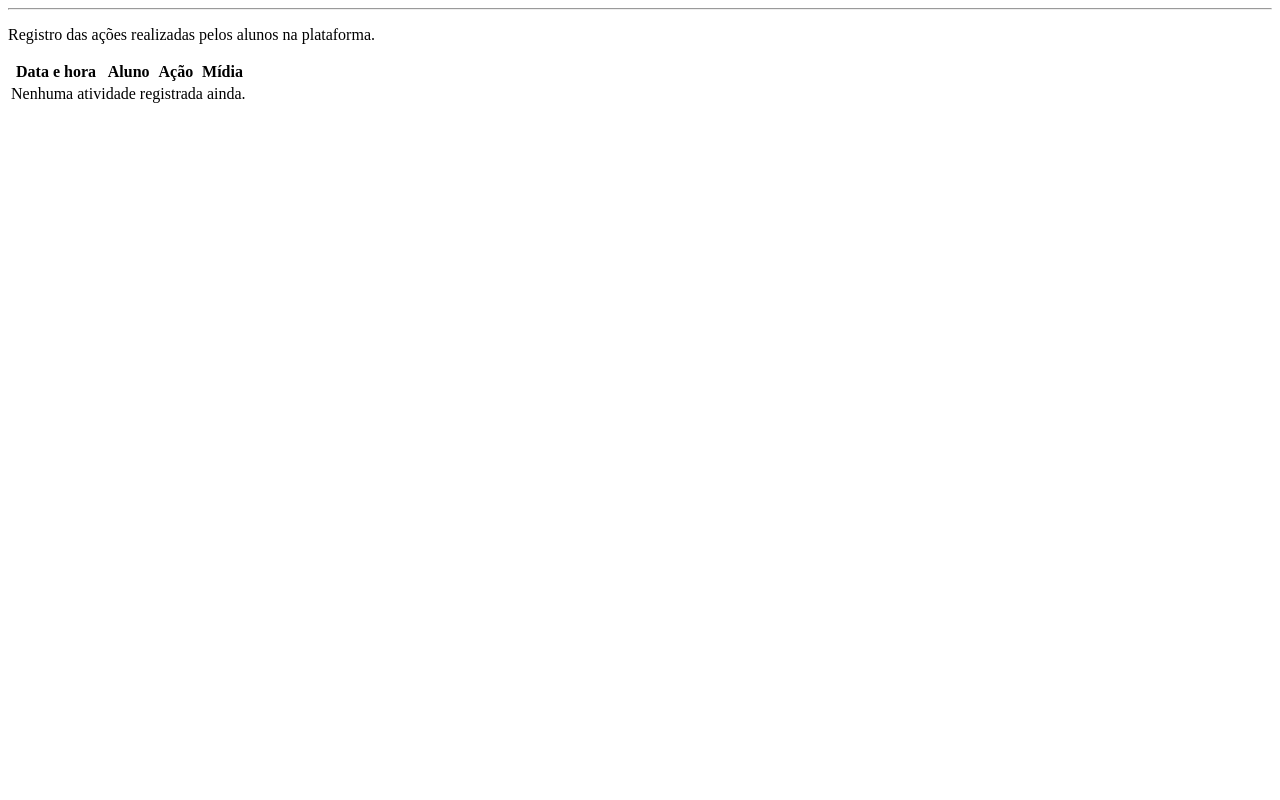
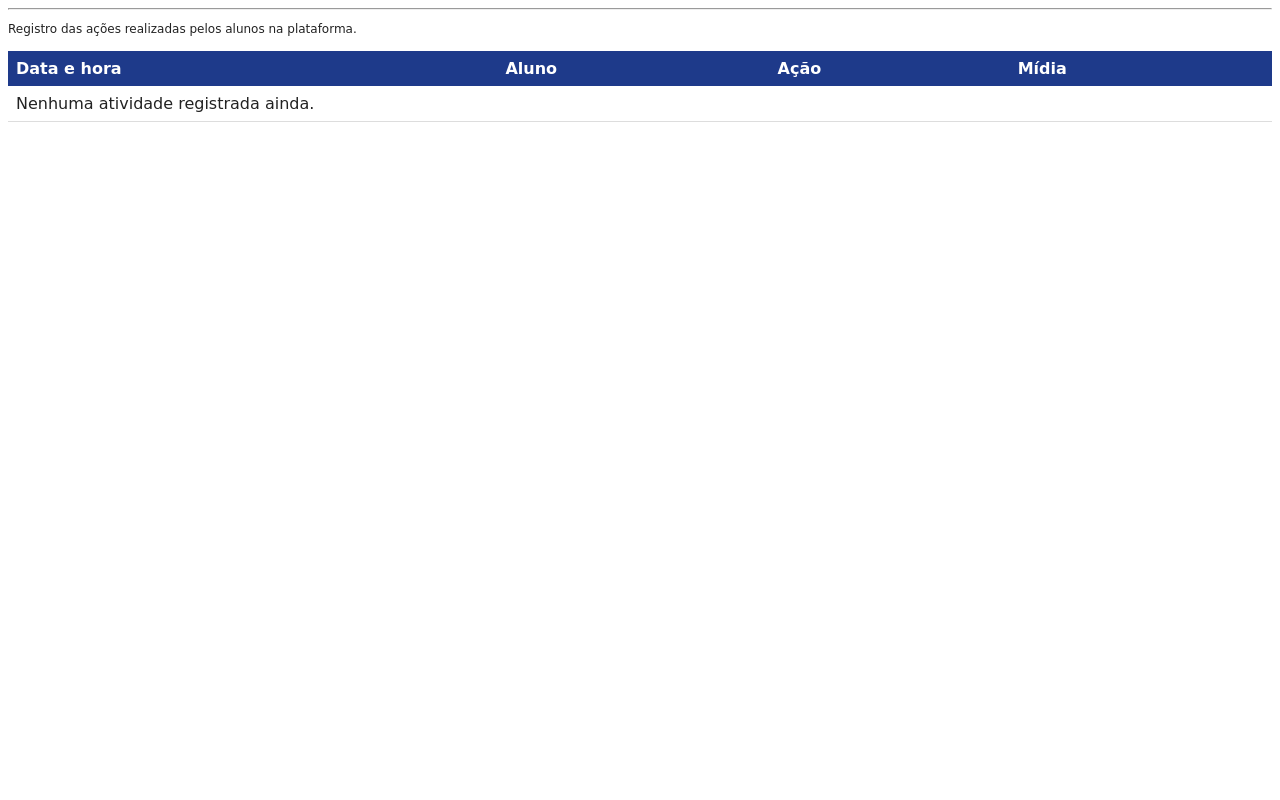
Before and after one commit to ifbruna/crud-youif-sergio-bruna, a Laravel app: template resources/views/logs-template.blade.php in a window 1280 px wide. Run offline with Laravel 12, Linux system fonts and the light colour scheme; the template is opened without the code that fills it, so the values that code supplies are empty.

Commit message:
css do dompdf

```diff
--- a/resources/views/logs-template.blade.php
+++ b/resources/views/logs-template.blade.php
@@ -3,18 +3,27 @@
     <meta charset="UTF-8">
     <meta name="viewport" content="width=device-width, initial-scale=1.0">
     <title>Document</title>
+    <style>
+        @page { size: A4 portrait; margin: 1.5cm; }
+        body { font-family: 'DejaVu Sans', sans-serif; font-size: 12px; color: #222; }
+        h1 { font-size: 22px; margin: 0; color: #1e3a8a; }
+        .cabecalho { border-bottom: 3px solid #1e3a8a; padding-bottom: 10px; margin-bottom: 20px; }
+        table.itens { width: 100%; border-collapse: collapse; margin-top: 15px; }
+        table.itens th { background: #1e3a8a; color: #fff; padding: 8px; text-align: left; }
+        table.itens td { border-bottom: 1px solid #ddd; padding: 8px; }
+    </style>
 </head>
 <body>
     <div class="container mt-5">
 
         <hr>
-
+<div class="cabeçalho">
         <p class="text-secondary">
             Registro das ações realizadas pelos alunos na plataforma.
         </p>
-
+</div>
         <div class="table-responsive">
-            <table class="table table-hover table-striped table-secondary align-middle">
+            <table class="itens">
                 <thead>
                     <tr class="table-dark">
                         <th>Data e hora</th>
@@ -40,7 +49,7 @@
                                 ?? $activity->getProperty('media_title', '—');
                         @endphp
                         <tr>
-                            <td class="text-nowrap">
+                            <td>
                                 {{ $activity->created_at->format('d/m/Y - H:i:s') }}
                             </td>
                             <td>
```
Also changed, not shown: 1 other file.
